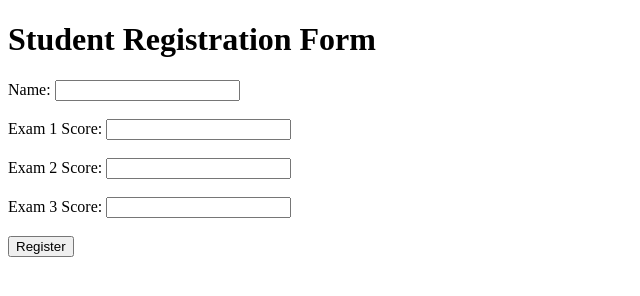
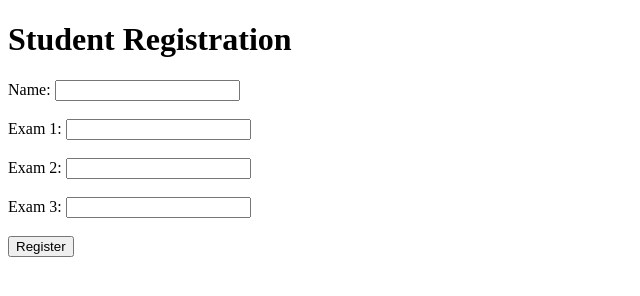
Before and after one commit to ruthavivi1/devops5, a website: page register.html in a window 1280 px wide. Shown: the whole page, without its empty margins (0-640 px from the left). Drawn offline with Linux system fonts and the light colour scheme.

Commit message:
web page work

```diff
--- a/register.html
+++ b/register.html
@@ -4,18 +4,18 @@
   <title>Student Registration</title>
 </head>
 <body>
-  <h1>Student Registration Form</h1>
+  <h1>Student Registration</h1>
   <form action="/register" method="POST">
     <label for="name">Name:</label>
     <input type="text" id="name" name="name" required><br><br>
 
-    <label for="exam1">Exam 1 Score:</label>
+    <label for="exam1">Exam 1:</label>
     <input type="number" id="exam1" name="exam1" required><br><br>
 
-    <label for="exam2">Exam 2 Score:</label>
+    <label for="exam2">Exam 2:</label>
     <input type="number" id="exam2" name="exam2" required><br><br>
 
-    <label for="exam3">Exam 3 Score:</label>
+    <label for="exam3">Exam 3:</label>
     <input type="number" id="exam3" name="exam3" required><br><br>
 
     <input type="submit" value="Register">
```
Also changed, not shown: server.js (+11 -4 lines).
